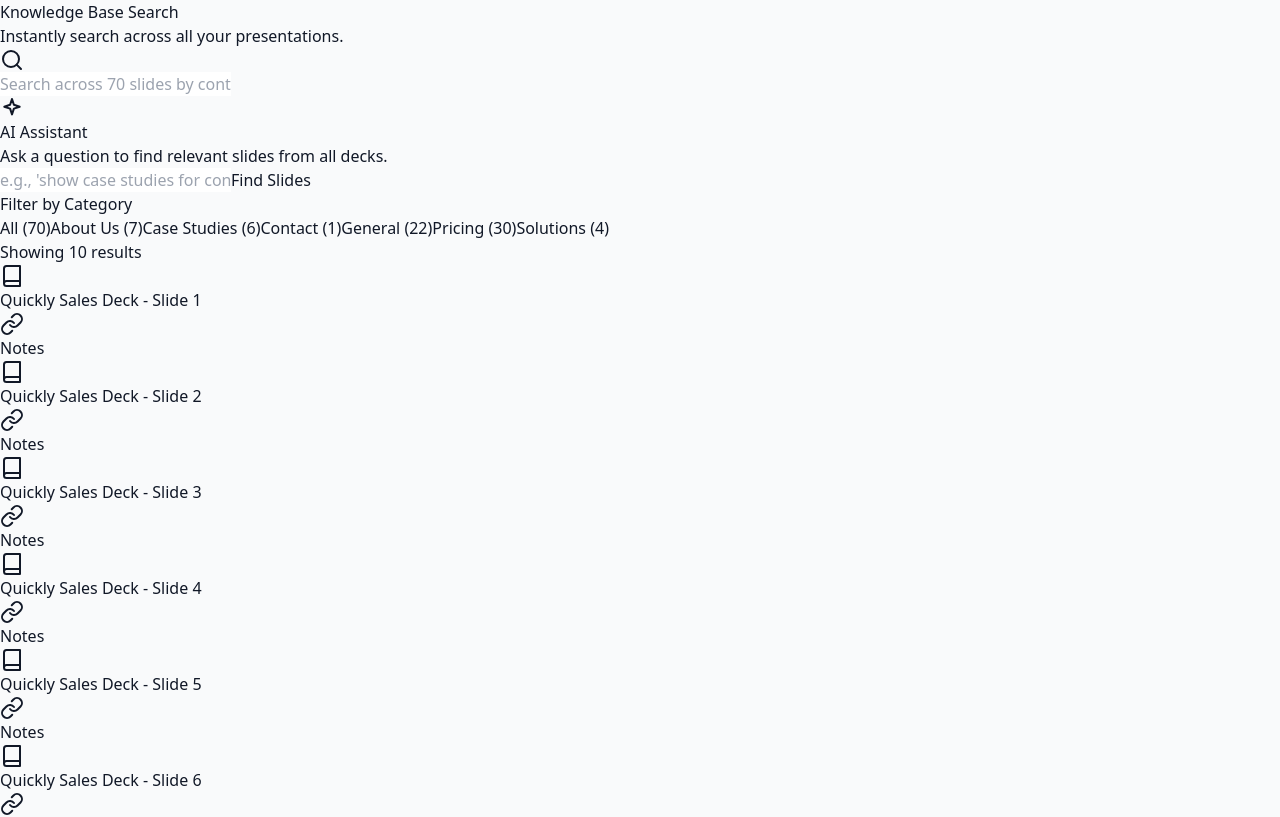
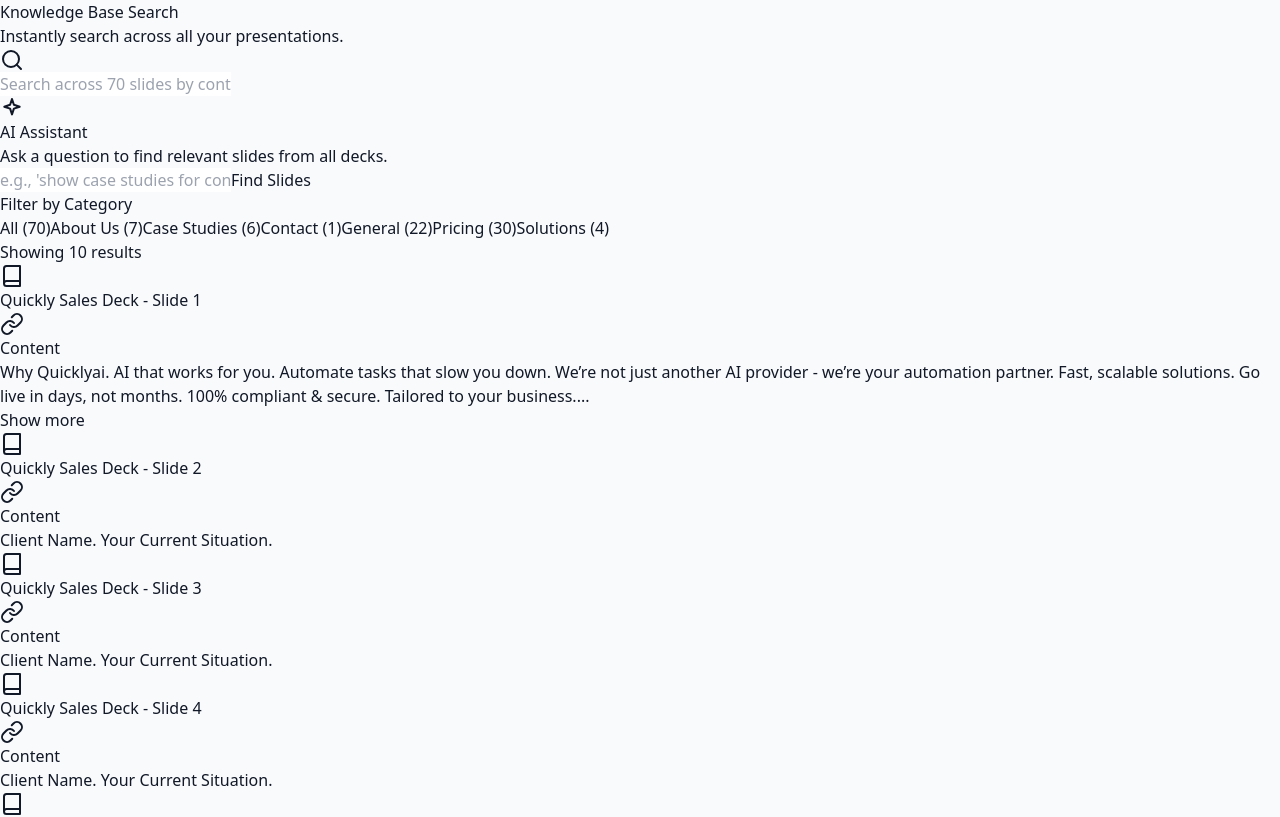
Before and after one commit to siddhrthshnkr/slide-search-app, a React (Vite) app: page / in a window 1280 px wide. Shown: the top 817 px of the page. Built offline with nearby package versions, Linux system fonts and the light colour scheme.

Commit message:
Update App.jsx

```diff
--- a/src/App.jsx
+++ b/src/App.jsx
@@ -32,6 +32,7 @@
   const [aiError, setAiError] = useState(null);
   const [Fuse, setFuse] = useState(null);
   const [selectedCategory, setSelectedCategory] = useState('All');
+  const [expandedSlides, setExpandedSlides] = useState(new Set());
   const searchWrapperRef = useRef(null);
 
   useEffect(() => {
@@ -181,6 +182,21 @@
     return <span>{text.split(regex).map((part, i) => regex.test(part) ? <mark key={i} className="bg-yellow-200 px-1 rounded-sm">{part}</mark> : part)}</span>;
   };
 
+  const summarizeText = (text, maxLength = 200) => {
+    if (!text || text.length <= maxLength) return text;
+
+    // Try to break at sentence boundaries
+    const sentences = text.split(/[.!?]+/);
+    let summary = sentences[0];
+
+    for (let i = 1; i < sentences.length; i++) {
+      if ((summary + sentences[i]).length > maxLength) break;
+      summary += sentences[i] + (sentences[i].match(/[.!?]$/) ? '' : '.');
+    }
+
+    return summary.trim() + (summary.length < text.length ? '...' : '');
+  };
+
   const handleAiSearch = async () => {
     if (!aiQuery.trim() || allSlides.length === 0) return;
     setIsAiLoading(true);
@@ -299,8 +315,50 @@
                         {slideUrl && (<a href={slideUrl} target="_blank" rel="noopener noreferrer" className="text-blue-600 hover:text-blue-800 p-1 rounded-full hover:bg-blue-100 transition-colors" title="Open in Google Slides"><LinkIcon/></a>)}
                       </div>
                     </div>
-                    {item.content && (<div className="mb-2"><p className="text-sm font-semibold text-slate-500 uppercase tracking-wider mb-1">Content</p><p className="text-slate-700 whitespace-pre-wrap">{highlightText(item.content, query)}</p></div>)}
-                    {item.notes && (<div className="mt-3 pt-3 border-t border-slate-100"><p className="text-sm font-semibold text-slate-500 uppercase tracking-wider mb-1">Notes</p><p className="text-slate-600 italic whitespace-pre-wrap">{highlightText(item.notes, query)}</p></div>)}
+                    {item.text && item.text.trim() && (
+                      <div className="mb-3">
+                        <p className="text-sm font-semibold text-slate-500 uppercase tracking-wider mb-2">Content</p>
+                        <div className="bg-slate-50 rounded-lg p-3 border border-slate-100">
+                          {(() => {
+                            const slideKey = `${item.slideId}-${idx}`;
+                            const isExpanded = expandedSlides.has(slideKey);
+                            const shouldTruncate = item.text.length > 250;
+                            const displayText = shouldTruncate && !isExpanded ? summarizeText(item.text, 250) : item.text;
+
+                            return (
+                              <>
+                                <p className="text-slate-700 leading-relaxed">
+                                  {highlightText(displayText, query)}
+                                </p>
+                                {shouldTruncate && (
+                                  <button
+                                    className="text-blue-600 hover:text-blue-800 text-sm mt-2 font-medium transition-colors"
+                                    onClick={() => {
+                                      const newExpanded = new Set(expandedSlides);
+                                      if (isExpanded) {
+                                        newExpanded.delete(slideKey);
+                                      } else {
+                                        newExpanded.add(slideKey);
+                                      }
+                                      setExpandedSlides(newExpanded);
+                                    }}
+                                  >
+                                    Show {isExpanded ? 'less' : 'more'}
+                                  </button>
+                                )}
+                              </>
+                            );
+                          })()
+                          }
+                        </div>
+                      </div>
+                    )}
+                    {item.notes && item.notes.trim() && item.notes !== '\n' && (
+                      <div className="mt-3 pt-3 border-t border-slate-100">
+                        <p className="text-sm font-semibold text-slate-500 uppercase tracking-wider mb-1">Notes</p>
+                        <p className="text-slate-600 italic text-sm">{highlightText(item.notes, query)}</p>
+                      </div>
+                    )}
                   </div>
                 )
             })
```
